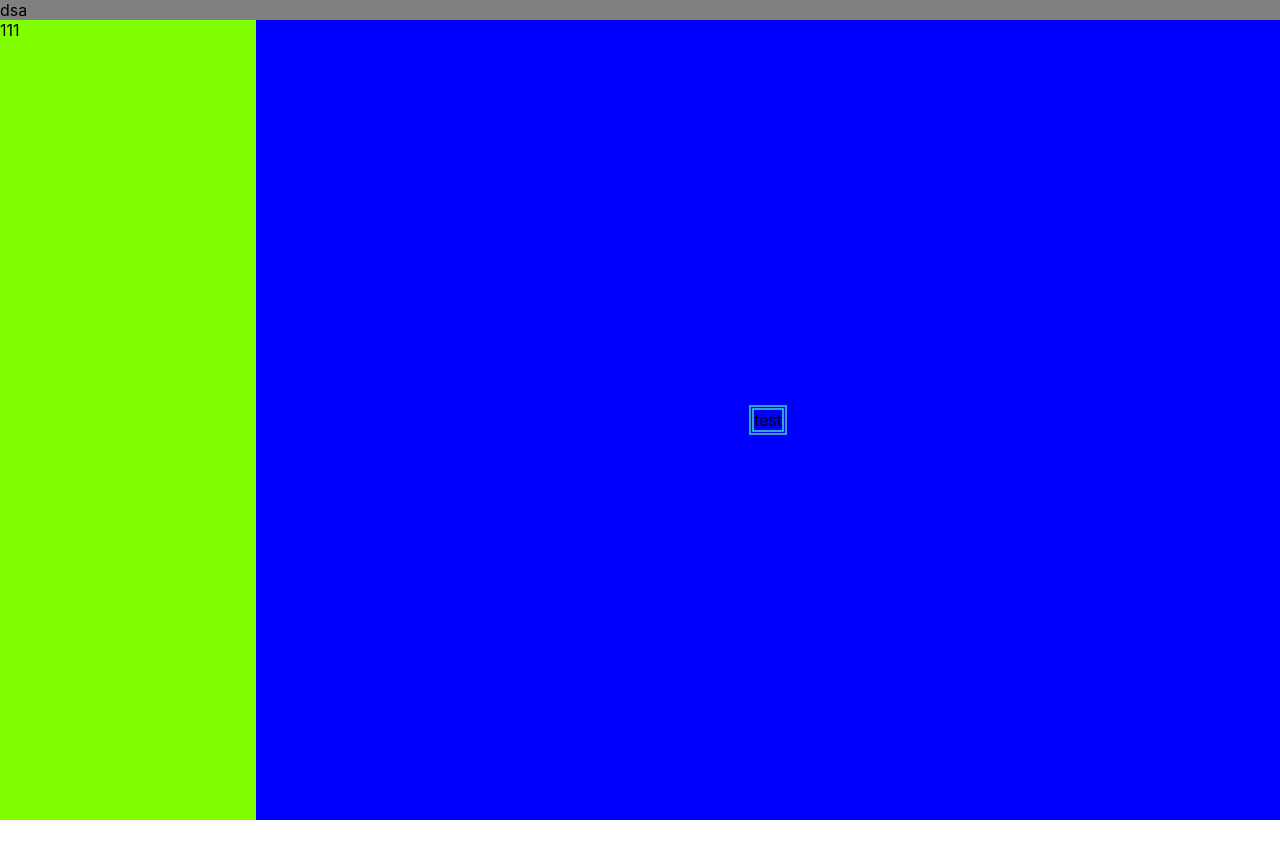
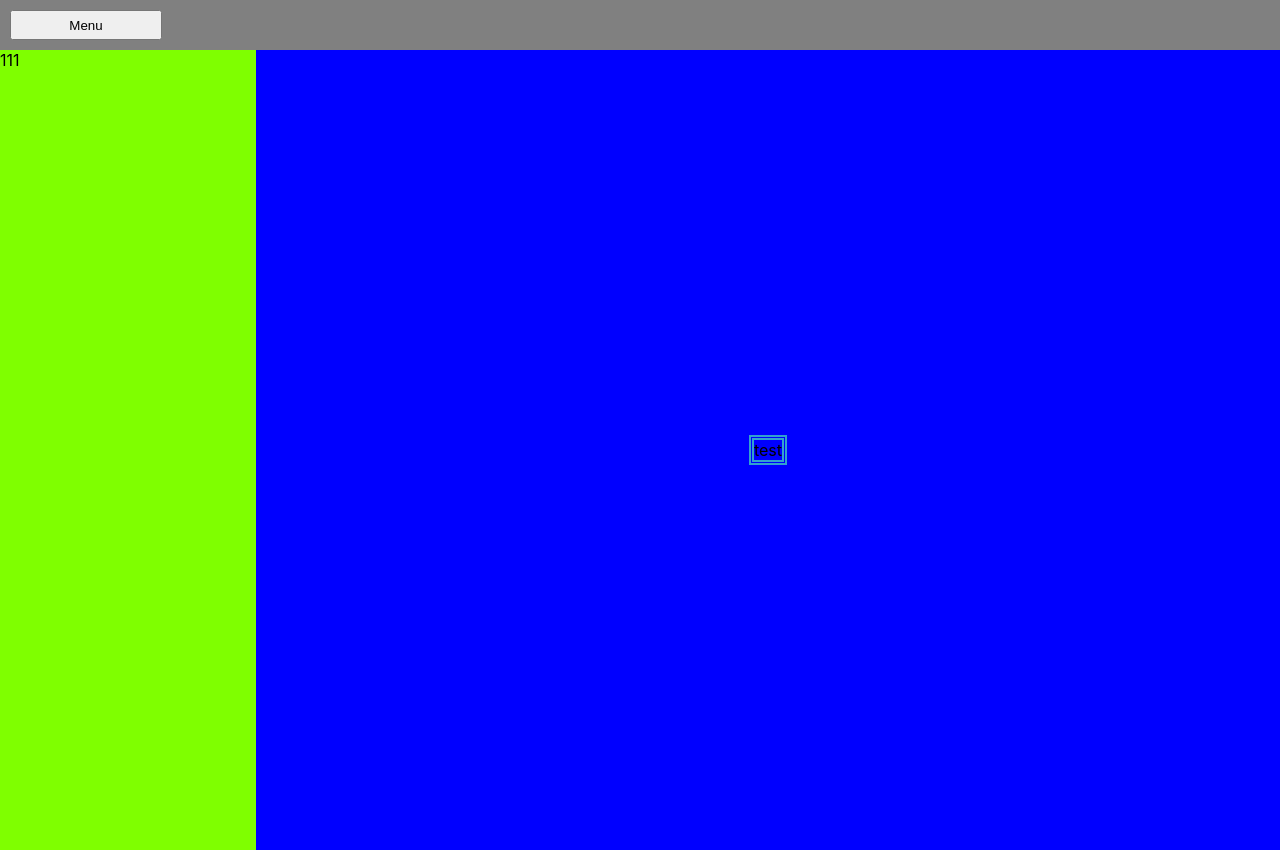
Before and after one commit to ydekor/react-test1, a React (Create React App) app: page / in a window 1280 px wide. Before the commit the page ends 820 px from the top, so only its background shows below. Built offline with nearby package versions, Linux system fonts and the light colour scheme.

Commit message:
add button

```diff
--- a/src/app/App.css
+++ b/src/app/App.css
@@ -5,6 +5,13 @@
 }
 .topLine {
     background-color: grey;
+}
+.Menu {
+    height: 30px;
+    width: 152px;
+}
+.topButtons {
+    margin: 10px;
 }
 .container {
     flex: 1;
--- a/src/app/App.js
+++ b/src/app/App.js
@@ -3,7 +3,11 @@ import './App.css';
 function App() {
   return (
     <div className="App">
-        <div className="topLine">dsa</div>
+        <div className="topLine">
+            <div className="topButtons">
+                <button class="Menu" type="button">Menu</button>
+            </div>
+        </div>
         <div className="container">
             <div className="sidePanel">111</div>
             <div className="testWindow">
```
